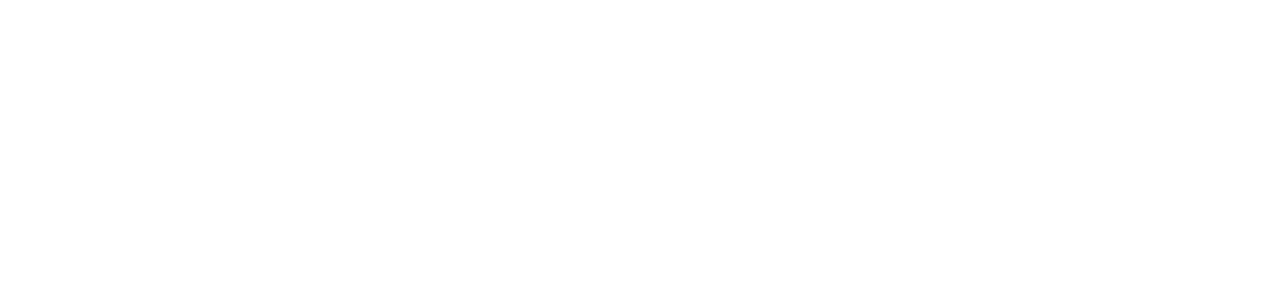
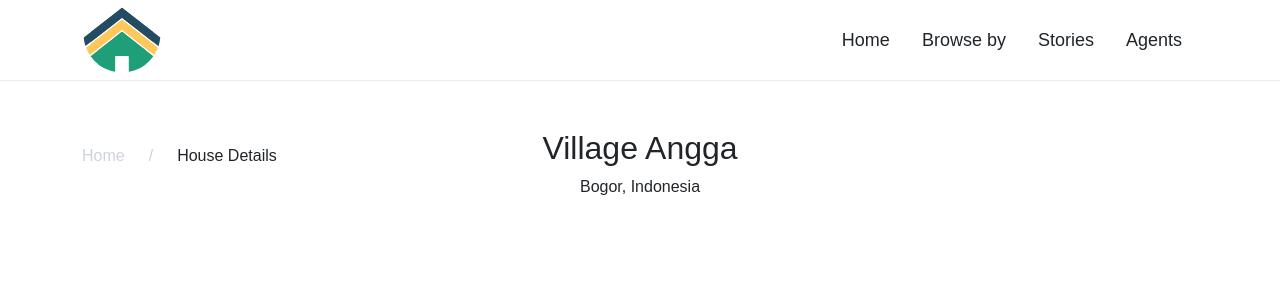
Before and after one commit to dafex301/fullstack-bwa, a React (Create React App) app: page /properties/asd1293uasdads1 in a window 1280 px wide. Shown: the top 300 px of the page. Built offline with nearby package versions, Linux system fonts and the light colour scheme.

Commit message:
page details (title and breadcrumbs)

```diff
--- a/src/App.js
+++ b/src/App.js
@@ -13,7 +13,7 @@
 					<Route exact path="/" component={LandingPage}></Route>
 					<Route
 						exact
-						path="/details"
+						path="/properties/:id"
 						component={DetailsPage}
 					></Route>
 					<Route exact path="/example" component={Example}></Route>
--- /dev/null
+++ b/src/components/PageDetailTitle.js
@@ -0,0 +1,25 @@
+import React from 'react';
+import Fade from 'react-reveal/Fade';
+
+import Breadcrumb from 'elements/Breadcrumb';
+
+export default function PageDetailTitle({ data, breadcrumb }) {
+	return (
+		<section className="container spacing-sm mt-5">
+			<Fade bottom>
+				<div className="row align-items-center">
+					<div className="col">
+						<Breadcrumb data={breadcrumb} />
+					</div>
+					<div className="col-auto text-center">
+						<h1 className="h2">{data.name}</h1>
+						<span className="text-gray-400">
+							{data.city}, {data.country}
+						</span>
+					</div>
+					<div className="col"></div>
+				</div>
+			</Fade>
+		</section>
+	);
+}
--- a/src/pages/DetailsPage.js
+++ b/src/pages/DetailsPage.js
@@ -1,34 +1,30 @@
-import React, { Component } from "react";
-import InputNumber from "elements/Form/InputNumber";
+import React, { Component } from 'react';
+
+import Header from 'components/Navbar';
+import PageDetailTitle from 'components/PageDetailTitle';
+
+import ItemDetails from 'json/itemDetails.json';
 
 export default class DetailsPage extends Component {
-  state = {
-    value: "1",
-  };
+	componentDidMount() {
+		document.title = 'Details Page';
+		window.scrollTo(0, 0);
+	}
 
-  handleChange = (e) => {
-    this.setState({ [e.target.name]: e.target.value });
-  };
+	render() {
+		const breadcrumb = [
+			{ pageTitle: 'Home', pageHref: '' },
+			{ pageTitle: 'House Details', pageHref: '' },
+		];
 
-  render() {
-    return (
-      <div className="container">
-        <div
-          className="row align-items-center justify-content-center"
-          style={{ height: "100vh" }}
-        >
-          <div className="col-auto">
-            <InputNumber
-              max={30}
-              onChange={this.handleChange}
-              name="value"
-              value={this.state.value}
-              suffix=" night"
-              isSuffixPlural
-            />
-          </div>
-        </div>
-      </div>
-    );
-  }
+		return (
+			<>
+				<Header {...this.props}></Header>
+				<PageDetailTitle
+					breadcrumb={breadcrumb}
+					data={ItemDetails}
+				></PageDetailTitle>
+			</>
+		);
+	}
 }
--- a/src/pages/LandingPage.js
+++ b/src/pages/LandingPage.js
@@ -1,15 +1,18 @@
-import React, { Component } from "react";
-import Navbar from "components/Navbar";
-import Hero from "components/Hero";
-import MostPicked from "components/MostPicked";
-import Categories from "components/Categories";
-import Review from "components/Review";
-import Footer from "components/Footer";
+import React, { Component } from 'react';
+import Navbar from 'components/Navbar';
+import Hero from 'components/Hero';
+import MostPicked from 'components/MostPicked';
+import Categories from 'components/Categories';
+import Review from 'components/Review';
+import Footer from 'components/Footer';
 
-
-import landingPage from "json/landingPage.json";
+import landingPage from 'json/landingPage.json';
 
 export default class LandingPage extends Component {
+	componentDidMount() {
+		document.title = 'Staycation | Home';
+		window.scrollTo(0, 0);
+	}
 	constructor(props) {
 		super(props);
 		this.refMostPicked = React.createRef();
@@ -18,7 +21,10 @@
 		return (
 			<>
 				<Navbar {...this.props}></Navbar>
-        <Hero refMostPicked={this.refMostPicked} data={landingPage.hero} />
+				<Hero
+					refMostPicked={this.refMostPicked}
+					data={landingPage.hero}
+				/>
 				<MostPicked
 					refMostPicked={this.refMostPicked}
 					data={landingPage.mostPicked}
```
Lines whose indentation alone changed are shown as unchanged.
